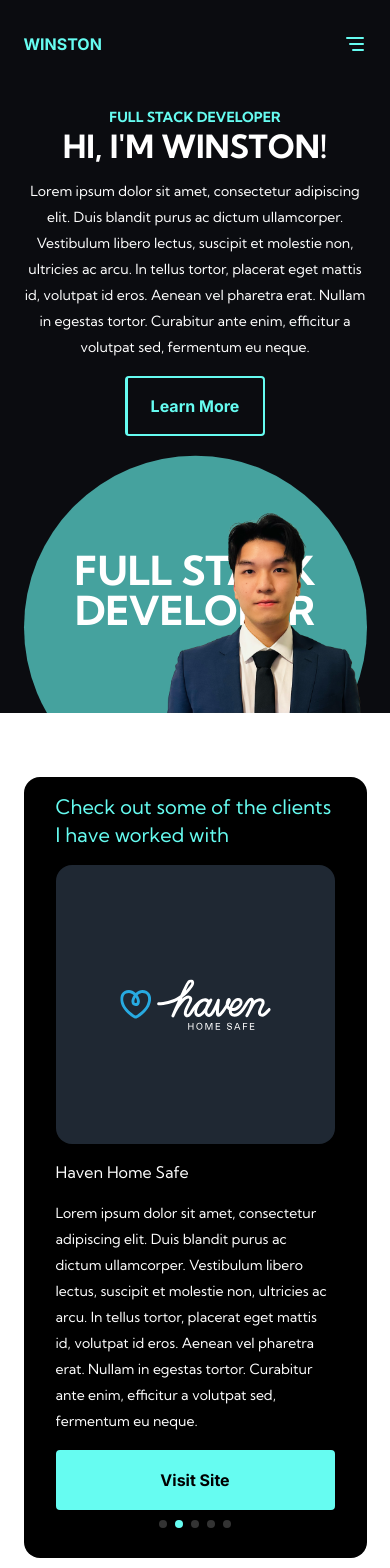
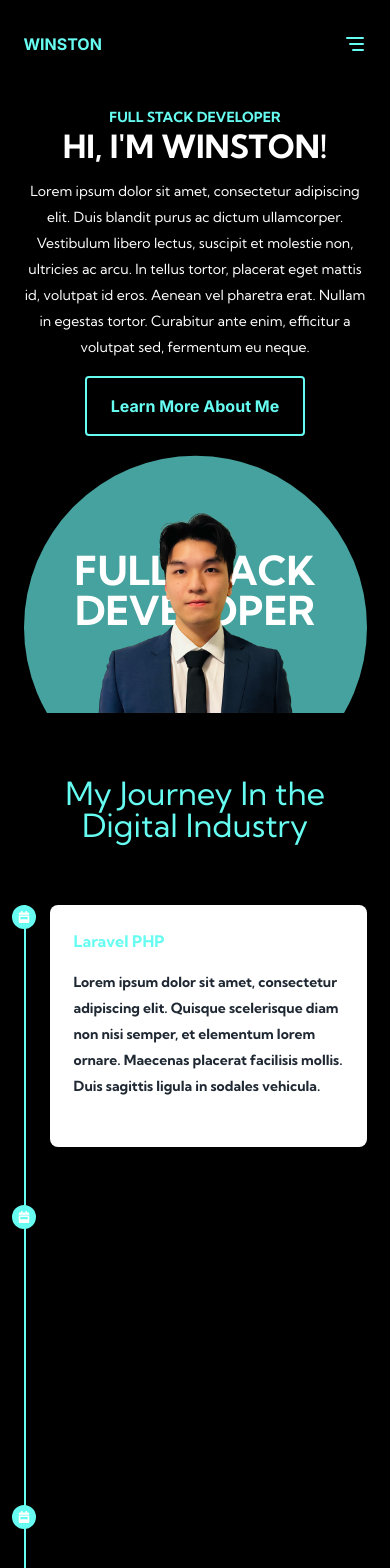
Before and after one commit to Wins0309/portofolio, a Next.js app: page / in a window 390 px wide. Shown: the top 1568 px of the page. Built offline with nearby package versions, Linux system fonts and the light colour scheme.

Commit message:
Fixed up components and rejiggled order of sections

```diff
--- a/package.json
+++ b/package.json
@@ -11,6 +11,7 @@
   "dependencies": {
     "@reduxjs/toolkit": "^2.0.1",
     "@tabler/icons-react": "^2.44.0",
+    "aos": "^3.0.0-beta.6",
     "next": "14.0.4",
     "next-redux-wrapper": "^8.1.0",
     "react": "^18",
--- a/src/app/page.js
+++ b/src/app/page.js
@@ -15,9 +15,9 @@ export default function Page() {
       <SideHeader/>
       <div className="content">
         <Introduction />
+        <Stack />
         <Clients />
         <Work />
-        <Stack />
       </div>
     </div>)
 }
--- a/src/app/sass/components/_site-header.scss
+++ b/src/app/sass/components/_site-header.scss
@@ -1,9 +1,7 @@
 header#site-header {
-  @apply fixed top-0 left-0 right-0 py-8;
+  @apply fixed top-0 left-0 right-0 py-8 bg-black;
 
   z-index: 1001;
-  background-color: #0b0c10;
-
 
   .container {
     @apply flex justify-between;
--- a/src/app/sass/sections/_introduction.scss
+++ b/src/app/sass/sections/_introduction.scss
@@ -1,5 +1,5 @@
 .c-introduction {
-  background-color: #0b0c10;
+  background-color: black;
 
   .container {
     @apply flex flex-col w-full relative overflow-hidden;
@@ -50,11 +50,9 @@
       @apply relative h-full w-full;
 
       z-index: 10;
-      animation : slideInFromRightAnimation 1.5s ease-in;
     }
 
     .image-wrapper {
-      transform: translateX(20%);
       z-index: 100;
     }
 
--- a/src/app/sass/sections/_stack.scss
+++ b/src/app/sass/sections/_stack.scss
@@ -1,16 +1,8 @@
 .c-stack {
-  @apply py-16;
+  @apply py-16 overflow-x-hidden bg-black;
 
   .stack {
-    @apply grid md:grid-cols-2 opacity-0;
-
-    transition: all 3s ease;
-
-    &.active {
-      @apply opacity-100;
-
-      transition: all 3s ease;
-    }
+    @apply grid md:grid-cols-2;
   }
 
   .flip-card {
@@ -20,6 +12,10 @@
     height: 100%;
     perspective: 1000px; /* Remove this if you don't want the 3D effect */
     cursor: pointer;
+
+    .description {
+      @apply text-winston-secondary mb-6 font-bold;
+    }
 
     h4,
     p {
--- a/src/app/sections/introduction.jsx
+++ b/src/app/sections/introduction.jsx
@@ -1,22 +1,23 @@
+'use client'
 export default function Introduction() {
   return (
     <div className="c-introduction" id="introduction">
       <div className="container mx-auto">
         <div className="content-container">
-          <p className="tagline mb-0">Full Stack Developer</p>
-          <h2 className="text-white uppercase font-bold mb-4">Hi, I'm Winston!</h2>
-          <p className="description text-center lg:text-start mb-4">
+          <p className="tagline mb-0" data-aos="slide-down" data-aos-delay="100" data-aos-duration="1500" data-aos-easing="ease-in-out" data-aos-mirror="true">Full Stack Developer</p>
+          <h2 className="text-white uppercase font-bold mb-4" data-aos="slide-right" data-aos-delay="100" data-aos-duration="1500" data-aos-easing="ease-in-out" data-aos-mirror="true">Hi, I'm Winston!</h2>
+          <p className="description text-center lg:text-start mb-4" data-aos="slide-right" data-aos-delay="100" data-aos-duration="1500" data-aos-easing="ease-in-out" data-aos-mirror="true">
             Lorem ipsum dolor sit amet, consectetur adipiscing elit. Duis blandit purus ac dictum ullamcorper.
             Vestibulum libero lectus, suscipit et molestie non, ultricies ac arcu. In tellus tortor, placerat eget
             mattis id, volutpat id eros.
             Aenean vel pharetra erat. Nullam in egestas tortor. Curabitur ante enim, efficitur a volutpat sed, fermentum
             eu neque.
           </p>
-          <button className="btn btn-outline-primary">Learn More</button>
+          <button className="btn btn-outline-primary" data-aos="slide-up" data-aos-delay="100" data-aos-duration="1500" data-aos-easing="ease-in-out" data-aos-mirror="true">Learn More About Me</button>
         </div>
         <div className="image-container">
           <div className="image-wrapper">
-            <img src={'face.png'} alt="Face Image" />
+            <img data-aos="slide-up" data-aos-delay="100" data-aos-duration="2000" data-aos-easing="ease-in-out" data-aos-mirror="true" src={'face.png'} alt="Face Image" />
           </div>
           <div className="background-text">
             <h1>Full Stack Developer</h1>
--- a/src/app/sections/stack.jsx
+++ b/src/app/sections/stack.jsx
@@ -1,28 +1,10 @@
 'use client'
-import { useInView } from 'react-intersection-observer'
-import { useEffect, useState } from 'react'
-
 export default function Stack() {
-  const { ref, inView, entry } = useInView({
-    /* Optional options */
-    threshold: 0,
-  })
-  const [classes, setClasses] = useState('c-stack')
-
-  useEffect(() => {
-    let currentClasses = 'stack'
-    if (inView) {
-      currentClasses += ' active'
-    }
-
-    setClasses(currentClasses)
-  }, [inView]);
-
   return (
     <div className="c-stack">
       <div className="container mx-auto">
-        <h2 className="text-center mb-16">My Most Recent Stack Involvement</h2>
-        <ol className={classes} ref={ref}>
+        <h2 className="text-center text-winston-primary mb-16">My Journey In the Digital Industry</h2>
+        <ol className="stack">
           <li className="border-l-2 border-winston-primary md:col-start-2">
             <div className="md:flex flex-start">
               <div className="absolute bg-winston-primary w-6 h-6 flex items-center justify-center rounded-full -ml-3.5">
@@ -30,18 +12,26 @@ export default function Stack() {
                   <path fill="currentColor" d="M0 464c0 26.5 21.5 48 48 48h352c26.5 0 48-21.5 48-48V192H0v272zm64-192c0-8.8 7.2-16 16-16h288c8.8 0 16 7.2 16 16v64c0 8.8-7.2 16-16 16H80c-8.8 0-16-7.2-16-16v-64zM400 64h-48V16c0-8.8-7.2-16-16-16h-32c-8.8 0-16 7.2-16 16v48H160V16c0-8.8-7.2-16-16-16h-32c-8.8 0-16 7.2-16 16v48H48C21.5 64 0 85.5 0 112v48h448v-48c0-26.5-21.5-48-48-48z"></path>
                 </svg>
               </div>
-              <div className="flip-card">
+              <div
+                className="flip-card"
+                data-aos="fade-left"
+                data-aos-delay="100"
+                data-aos-duration="1000"
+                data-aos-mirror="true"
+                data-aos-once="false"
+                data-aos-easing="ease-in-out"
+              >
                 <div className="flip-card-inner">
                   <div className="flip-card-front md:flex">
-                    <div className="block p-6 rounded-lg shadow-lg bg-gray-100 max-w-md ml-6 mb-10">
-                      <h4 className="text-winston-primary mb-4 font-bold">React.js</h4>
-                      <p className="text-black mb-6">Lorem ipsum dolor sit amet, consectetur adipiscing elit. Quisque scelerisque diam non nisi semper, et elementum lorem ornare. Maecenas placerat facilisis mollis. Duis sagittis ligula in sodales vehicula.</p>
+                    <div className="block p-6 rounded-lg shadow-lg bg-white max-w-md ml-6 mb-10">
+                      <h4 className="text-winston-primary mb-4 font-bold">Laravel PHP</h4>
+                      <p className="description">Lorem ipsum dolor sit amet, consectetur adipiscing elit. Quisque scelerisque diam non nisi semper, et elementum lorem ornare. Maecenas placerat facilisis mollis. Duis sagittis ligula in sodales vehicula.</p>
                     </div>
                   </div>
                   <div className="flip-card-back md:flex">
-                    <div className="block p-6 rounded-lg shadow-lg bg-gray-100 max-w-md ml-6 mb-10">
+                    <div className="block p-6 rounded-lg shadow-lg bg-white max-w-md ml-6 mb-10">
                       <h4 className="text-winston-primary mb-4 font-bold">Hello</h4>
-                      <p className="text-black mb-6">Lorem ipsum dolor sit amet, consectetur adipiscing elit. Quisque scelerisque diam non nisi semper, et elementum lorem ornare. Maecenas placerat facilisis mollis. Duis sagittis ligula in sodales vehicula.</p>
+                      <p className="description">Lorem ipsum dolor sit amet, consectetur adipiscing elit. Quisque scelerisque diam non nisi semper, et elementum lorem ornare. Maecenas placerat facilisis mollis. Duis sagittis ligula in sodales vehicula.</p>
                     </div>
                   </div>
                 </div>
@@ -54,18 +44,26 @@ export default function Stack() {
                 <path fill="currentColor" d="M0 464c0 26.5 21.5 48 48 48h352c26.5 0 48-21.5 48-48V192H0v272zm64-192c0-8.8 7.2-16 16-16h288c8.8 0 16 7.2 16 16v64c0 8.8-7.2 16-16 16H80c-8.8 0-16-7.2-16-16v-64zM400 64h-48V16c0-8.8-7.2-16-16-16h-32c-8.8 0-16 7.2-16 16v48H160V16c0-8.8-7.2-16-16-16h-32c-8.8 0-16 7.2-16 16v48H48C21.5 64 0 85.5 0 112v48h448v-48c0-26.5-21.5-48-48-48z"></path>
               </svg>
             </div>
-            <div className="flip-card">
+            <div
+              className="flip-card"
+              data-aos="fade-right"
+              data-aos-delay="100"
+              data-aos-duration="1000"
+              data-aos-mirror="true"
+              data-aos-once="false"
+              data-aos-easing="ease-in-out"
+            >
               <div className="flip-card-inner">
                 <div className="flip-card-front md:flex justify-end">
-                  <div className="block p-6 rounded-lg shadow-lg bg-gray-100 max-w-md ml-6 md:ml-0 md:mr-6 mb-10">
+                  <div className="block p-6 rounded-lg shadow-lg bg-white max-w-md ml-6 md:ml-0 md:mr-6 mb-10">
                     <h4 className="text-winston-primary mb-4 font-bold">Vue.js</h4>
-                    <p className="text-black mb-6">Lorem ipsum dolor sit amet, consectetur adipiscing elit. Quisque scelerisque diam non nisi semper, et elementum lorem ornare. Maecenas placerat facilisis mollis. Duis sagittis ligula in sodales vehicula.</p>
+                    <p className="description">Lorem ipsum dolor sit amet, consectetur adipiscing elit. Quisque scelerisque diam non nisi semper, et elementum lorem ornare. Maecenas placerat facilisis mollis. Duis sagittis ligula in sodales vehicula.</p>
                   </div>
                 </div>
                 <div className="flip-card-back md:flex justify-end">
-                  <div className="block p-6 rounded-lg shadow-lg bg-gray-100 max-w-md ml-6 md:ml-0 md:mr-6 mb-10">
+                  <div className="block p-6 rounded-lg shadow-lg bg-white max-w-md ml-6 md:ml-0 md:mr-6 mb-10">
                     <h4 className="text-winston-primary mb-4 font-bold">Hello</h4>
-                    <p className="text-black mb-6">Lorem ipsum dolor sit amet, consectetur adipiscing elit. Quisque scelerisque diam non nisi semper, et elementum lorem ornare. Maecenas placerat facilisis mollis. Duis sagittis ligula in sodales vehicula.</p>
+                    <p className="description">Lorem ipsum dolor sit amet, consectetur adipiscing elit. Quisque scelerisque diam non nisi semper, et elementum lorem ornare. Maecenas placerat facilisis mollis. Duis sagittis ligula in sodales vehicula.</p>
                   </div>
                 </div>
               </div>
@@ -85,18 +83,26 @@ export default function Stack() {
                   <path fill="currentColor" d="M0 464c0 26.5 21.5 48 48 48h352c26.5 0 48-21.5 48-48V192H0v272zm64-192c0-8.8 7.2-16 16-16h288c8.8 0 16 7.2 16 16v64c0 8.8-7.2 16-16 16H80c-8.8 0-16-7.2-16-16v-64zM400 64h-48V16c0-8.8-7.2-16-16-16h-32c-8.8 0-16 7.2-16 16v48H160V16c0-8.8-7.2-16-16-16h-32c-8.8 0-16 7.2-16 16v48H48C21.5 64 0 85.5 0 112v48h448v-48c0-26.5-21.5-48-48-48z"></path>
                 </svg>
               </div>
-              <div className="flip-card">
+              <div
+                className="flip-card"
+                data-aos="fade-left"
+                data-aos-delay="100"
+                data-aos-duration="1000"
+                data-aos-mirror="true"
+                data-aos-once="false"
+                data-aos-easing="ease-in-out"
+              >
                 <div className="flip-card-inner">
                   <div className="flip-card-front md:flex">
-                    <div className="block p-6 rounded-lg shadow-lg bg-gray-100 max-w-md ml-6 mb-10">
+                    <div className="block p-6 rounded-lg shadow-lg bg-white max-w-md ml-6 mb-10">
                       <h4 className="text-winston-primary mb-4 font-bold">React.js</h4>
-                      <p className="text-black mb-6">Lorem ipsum dolor sit amet, consectetur adipiscing elit. Quisque scelerisque diam non nisi semper, et elementum lorem ornare. Maecenas placerat facilisis mollis. Duis sagittis ligula in sodales vehicula.</p>
+                      <p className="description">Lorem ipsum dolor sit amet, consectetur adipiscing elit. Quisque scelerisque diam non nisi semper, et elementum lorem ornare. Maecenas placerat facilisis mollis. Duis sagittis ligula in sodales vehicula.</p>
                     </div>
                   </div>
                   <div className="flip-card-back md:flex">
-                    <div className="block p-6 rounded-lg shadow-lg bg-gray-100 max-w-md ml-6 mb-10">
+                    <div className="block p-6 rounded-lg shadow-lg bg-white max-w-md ml-6 mb-10">
                       <h4 className="text-winston-primary mb-4 font-bold">Hello</h4>
-                      <p className="text-black mb-6">Lorem ipsum dolor sit amet, consectetur adipiscing elit. Quisque scelerisque diam non nisi semper, et elementum lorem ornare. Maecenas placerat facilisis mollis. Duis sagittis ligula in sodales vehicula.</p>
+                      <p className="description">Lorem ipsum dolor sit amet, consectetur adipiscing elit. Quisque scelerisque diam non nisi semper, et elementum lorem ornare. Maecenas placerat facilisis mollis. Duis sagittis ligula in sodales vehicula.</p>
                     </div>
                   </div>
                 </div>
@@ -109,18 +115,26 @@ export default function Stack() {
                 <path fill="currentColor" d="M0 464c0 26.5 21.5 48 48 48h352c26.5 0 48-21.5 48-48V192H0v272zm64-192c0-8.8 7.2-16 16-16h288c8.8 0 16 7.2 16 16v64c0 8.8-7.2 16-16 16H80c-8.8 0-16-7.2-16-16v-64zM400 64h-48V16c0-8.8-7.2-16-16-16h-32c-8.8 0-16 7.2-16 16v48H160V16c0-8.8-7.2-16-16-16h-32c-8.8 0-16 7.2-16 16v48H48C21.5 64 0 85.5 0 112v48h448v-48c0-26.5-21.5-48-48-48z"></path>
               </svg>
             </div>
-            <div className="flip-card">
+            <div
+              className="flip-card"
+              data-aos="fade-right"
+              data-aos-delay="50"
+              data-aos-duration="1000"
+              data-aos-mirror="true"
+              data-aos-once="false"
+              data-aos-easing="ease-in-out"
+            >
               <div className="flip-card-inner">
                 <div className="flip-card-front md:flex justify-end">
-                  <div className="block p-6 rounded-lg shadow-lg bg-gray-100 max-w-md ml-6 md:ml-0 md:mr-6 mb-10">
+                  <div className="block p-6 rounded-lg shadow-lg bg-white max-w-md ml-6 md:ml-0 md:mr-6 mb-10">
                     <h4 className="text-winston-primary mb-4 font-bold">MySQL</h4>
-                    <p className="text-black mb-6">Lorem ipsum dolor sit amet, consectetur adipiscing elit. Quisque scelerisque diam non nisi semper, et elementum lorem ornare. Maecenas placerat facilisis mollis. Duis sagittis ligula in sodales vehicula.</p>
+                    <p className="description">Lorem ipsum dolor sit amet, consectetur adipiscing elit. Quisque scelerisque diam non nisi semper, et elementum lorem ornare. Maecenas placerat facilisis mollis. Duis sagittis ligula in sodales vehicula.</p>
                   </div>
                 </div>
                 <div className="flip-card-back md:flex justify-end">
-                  <div className="block p-6 rounded-lg shadow-lg bg-gray-100 max-w-md ml-6 md:ml-0 md:mr-6 mb-10">
+                  <div className="block p-6 rounded-lg shadow-lg bg-white max-w-md ml-6 md:ml-0 md:mr-6 mb-10">
                     <h4 className="text-winston-primary mb-4 font-bold">Hello</h4>
-                    <p className="text-black mb-6">Lorem ipsum dolor sit amet, consectetur adipiscing elit. Quisque scelerisque diam non nisi semper, et elementum lorem ornare. Maecenas placerat facilisis mollis. Duis sagittis ligula in sodales vehicula.</p>
+                    <p className="description">Lorem ipsum dolor sit amet, consectetur adipiscing elit. Quisque scelerisque diam non nisi semper, et elementum lorem ornare. Maecenas placerat facilisis mollis. Duis sagittis ligula in sodales vehicula.</p>
                   </div>
                 </div>
               </div>
--- a/src/app/sections/work.jsx
+++ b/src/app/sections/work.jsx
@@ -19,7 +19,7 @@ export default function Work() {
   return (
     <div className="c-work">
       <div className="container mx-auto">
-        <h3 className="text-center text-white mb-16">My Day to Day</h3>
+        <h2 className="text-center text-winston-primary pb-8 md:pb-20">My Day to Day</h2>
         <Swiper
           spaceBetween={50}
           slidesPerView={1}
--- a/tailwind.config.js
+++ b/tailwind.config.js
@@ -10,8 +10,8 @@ module.exports = {
       colors: {
         winston: {
           primary: '#66fcf1',
-          secondary: '#1f2833'
-
+          secondary: '#1f2833',
+          tertiary: '#45a29e'
         }
       }
     },
```
Also changed, not shown: src/app/providers.tsx (+8 -1 lines), 1 other file (tests, documents, lock files or other folders).
